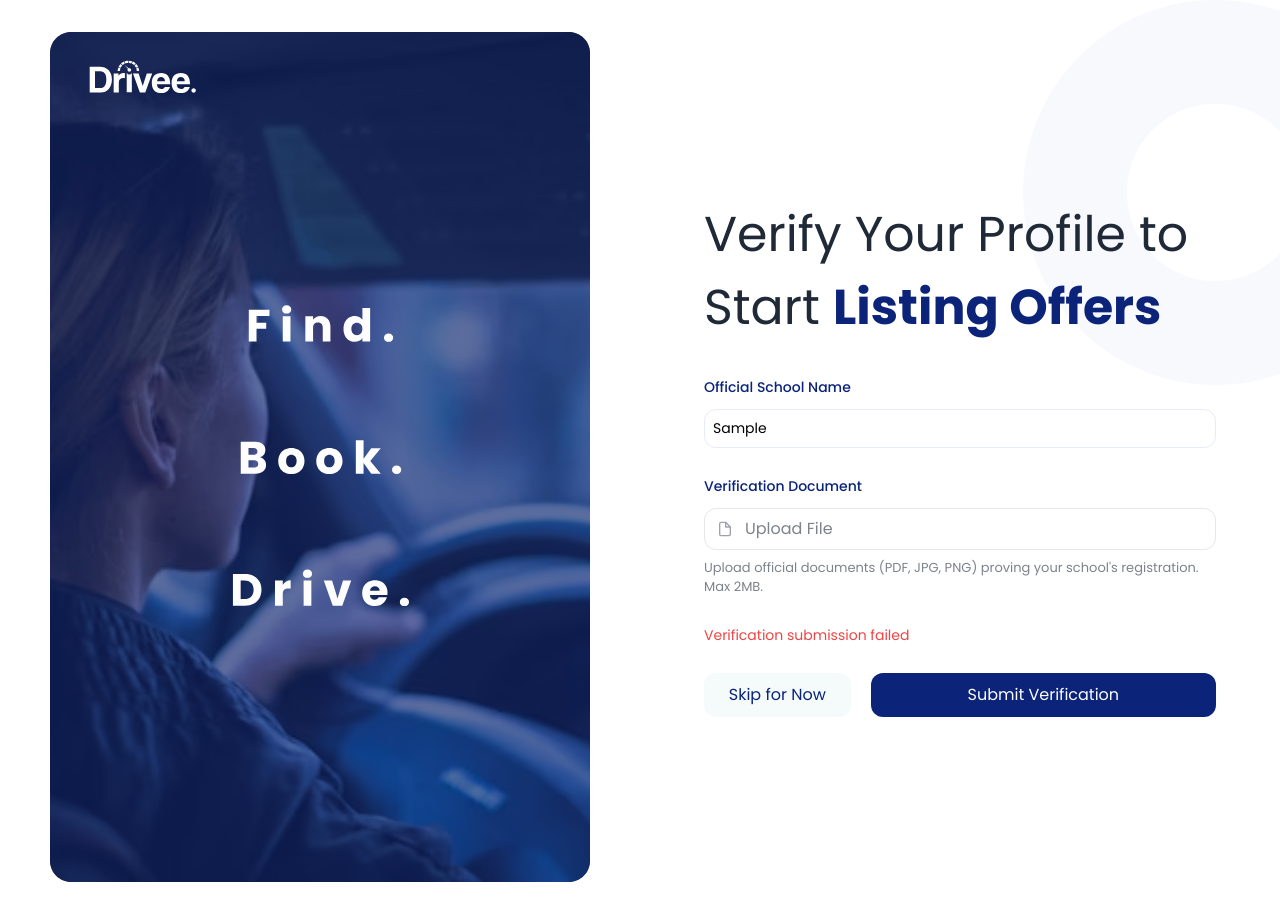
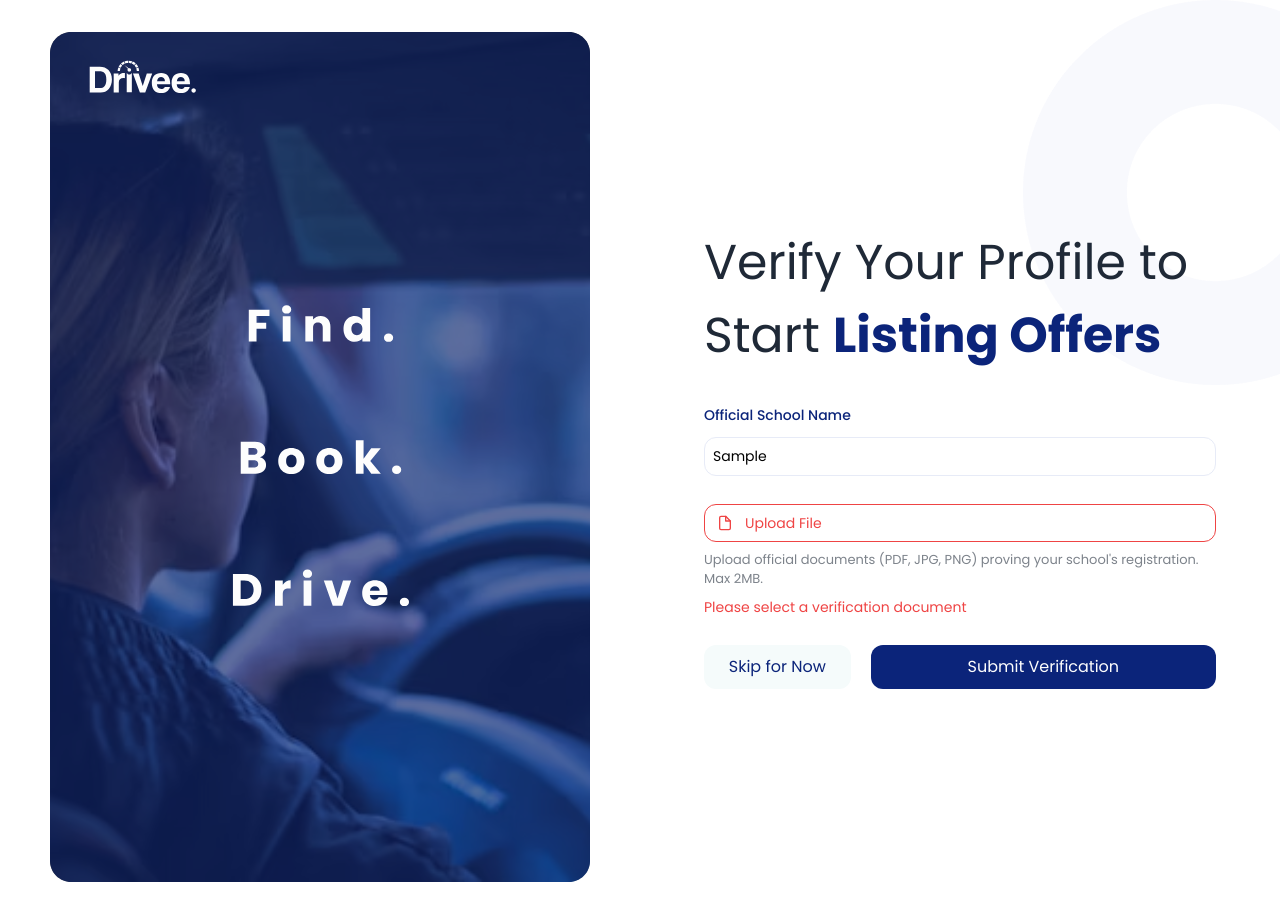
Before and after one commit to WESthhhhh/drivee-frontend, a React (Vite) app: page /verification in a window 1280 px wide. Both pictures are taken after typing "Sample" into the empty fields and a click on the button "Submit Verification". Built offline with nearby package versions, Linux system fonts and the light colour scheme; no server answers.

Commit message:
updated verification form

```diff
--- a/src/components/layouts/auth/verification.jsx
+++ b/src/components/layouts/auth/verification.jsx
@@ -4,100 +4,132 @@ import { toast } from 'react-toastify';
 import { useNavigate } from 'react-router-dom';
 import axios from 'axios';
 import Button from '../../UI/button';
-import { FileInput, PrimaryInput } from '../../UI/formInputs';
+import { PrimaryInput } from '../../UI/formInputs';
+import { FiFile } from 'react-icons/fi';
+
+// Configure axios to send cookies
+axios.defaults.withCredentials = true;
 
 const VerificationForm = () => {
   const {
     register,
     handleSubmit,
     reset,
-    formState: { errors, isValid }
+    formState: { errors }
   } = useForm({
     mode: "onChange",
     defaultValues: {
       schoolName: "",
-      document: null
     }
   });
 
-  const [apiError, setApiError] = useState('');
   const [isLoading, setIsLoading] = useState(false);
   const [signupSuccess, setSignupSuccess] = useState(false);
   const navigate = useNavigate();
   const [selectedFile, setSelectedFile] = useState(null);
+  const [fileName, setFileName] = useState('');
+  const [fileError, setFileError] = useState('');
+  const [showErrors, setShowErrors] = useState(false);
+
+  const handleFileChange = (e) => {
+    const file = e.target.files[0];
+    setFileError('');
+
+    if (!file) return;
+
+    const validTypes = ['application/pdf', 'image/jpeg', 'image/png'];
+    const maxSize = 2 * 1024 * 1024; // 2MB
+
+    if (!validTypes.includes(file.type)) {
+      setFileError('Only PDF, JPG, or PNG files are allowed');
+      return;
+    }
+
+    if (file.size > maxSize) {
+      setFileError('File size must be less than 2MB');
+      return;
+    }
+
+    setSelectedFile(file);
+    setFileName(file.name);
+  };
 
   const onSubmit = async (data) => {
+    setShowErrors(true);
+
+    // Validate both fields
+    const isFileValid = !!selectedFile;
+    const isNameValid = data.schoolName.trim().length >= 3;
+
+    if (!isNameValid || !isFileValid) {
+      if (!isFileValid) setFileError('Please select a verification document');
+      return;
+    }
+
     const formData = new FormData();
     formData.append('schoolName', data.schoolName.trim());
     formData.append('proof', selectedFile);
 
     try {
-      setApiError('');
       setIsLoading(true);
 
-      const response = await axios.post('http://localhost:5000/verifications', formData, {
-        headers: {
-          'Content-Type': 'multipart/form-data',
-          'Authorization': `Bearer ${localStorage.getItem('token')}`
+      // First verify the endpoint exists
+      try {
+        await axios.head('http://localhost:5000/verifications');
+      } catch (headError) {
+        if (headError.response?.status === 404) {
+          toast.error('Verification endpoint not found. Contact support.');
+          return;
         }
-      });
+      }
+
+      const response = await axios.post(
+        'http://localhost:5000/verifications',
+        formData,
+        {
+          headers: { 'Content-Type': 'multipart/form-data' }
+        }
+      );
 
       if (response.status === 201) {
         setSignupSuccess(true);
         toast.success('Verification submitted successfully!');
-        reset();
-        setTimeout(() => {
-          navigate('/dashboard');
-        }, 1500);
+        setTimeout(() => navigate('/profile'), 1500);
       }
     } catch (error) {
-      console.error("[DEBUG] Verification error:", error);
-      let errorMessage = 'Verification submission failed';
+      console.error('Full error:', error);
 
       if (error.response) {
-        if (error.response.data?.error) {
-          errorMessage = error.response.data.error;
-        } else if (error.response.status === 400) {
-          errorMessage = 'Invalid verification data';
-        } else if (error.response.status === 403) {
-          errorMessage = 'Only schools can submit verification';
-        } else if (error.response.status === 413) {
-          errorMessage = 'File size too large';
+        console.log('Error details:', error.response.data);
+
+        if (error.response.status === 403) {
+          if (error.response.data?.error === "Réservé aux écoles.") {
+            toast.error('Only schools can submit verifications');
+          } else if (error.response.data?.error?.includes?.('already verified')) {
+            toast.info('Your school is already verified');
+            navigate('/profile');
+          } else {
+            toast.error('You do not have permission for this action');
           }
+        } else if (error.response.status === 404) {
+          toast.error('Verification service unavailable. Contact support.');
+        } else {
+          toast.error(error.response.data?.message || 'Submission failed');
         }
-
-      setApiError(errorMessage);
+      } else if (error.request) {
+        toast.error('No response from server. Check your connection.');
+      } else {
+        toast.error('Request setup error: ' + error.message);
+      }
     } finally {
       setIsLoading(false);
     }
   };
 
-  const handleFileChange = (e) => {
-    const file = e.target.files[0];
-    if (file) {
-      // Basic validation for file type and size (2MB max)
-      const validTypes = ['application/pdf', 'image/jpeg', 'image/png'];
-      const maxSize = 2 * 1024 * 1024; // 2MB
-
-      if (!validTypes.includes(file.type)) {
-        setApiError('Only PDF, JPG, or PNG files are allowed');
-        return;
-      }
-
-      if (file.size > maxSize) {
-        setApiError('File size must be less than 2MB');
-        return;
-      }
-
-      setSelectedFile(file);
-      setApiError('');
-    }
-  };
-
   return (
-    <div className="max-w-lg mx-auto  md:ml-30 xl:ml-30">
+    <div className="max-w-lg mx-auto md:ml-30 xl:ml-30">
       <h1 className="text-4xl font-regular mb-8 text-text">
-      Verify Your Profile to Start <span className='text-primary font-bold'>Listing Offers </span>
+        Verify Your Profile to Start <span className='text-primary font-bold'>Listing Offers</span>
       </h1>
 
       {signupSuccess && (
@@ -106,37 +138,55 @@ const VerificationForm = () => {
         </div>
       )}
 
-      <form onSubmit={handleSubmit(onSubmit)} className="space-y-7 w-full">
+      <form onSubmit={handleSubmit(onSubmit)} className="space-y-7 w-full" noValidate>
         <PrimaryInput
           label="Official School Name"
           placeholder="As registered in official documents"
-          error={errors.schoolName?.message}
+          error={showErrors && errors.schoolName?.message}
           {...register("schoolName", {
             required: "School name is required",
             minLength: { value: 3, message: "Minimum 3 characters" }
           })}
         />
-        <div className='space-y-2'>
-        <FileInput
-          label="Verification Document"
+
+        <div className="space-y-2">
+          <div className={`flex items-center border rounded-small-md px-3 py-2 ${
+            (fileError || (showErrors && !selectedFile)) ? 'border-red-500' : 'border-border-b50'
+          }`}>
+            <label htmlFor="file-upload" className="flex items-center cursor-pointer gap-3 w-full">
+              <FiFile className={`w-4 h-4 ${
+                (fileError || (showErrors && !selectedFile)) ? 'text-red-500' : 'text-gray-400'
+              }`} />
+              <span className={`text-sm ${
+                (fileError || (showErrors && !selectedFile)) ? 'text-red-500' : 'text-inputtext'
+              } truncate`}>
+                {fileName || "Upload File"}
+              </span>
+            </label>
+            <input
+              id="file-upload"
+              type="file"
+              className="hidden"
               onChange={handleFileChange}
               accept=".pdf,.jpg,.jpeg,.png"
-          error={errors.document?.message}
-          required
             />
+          </div>
+
           <p className="text-[13px] text-inputtext">
             Upload official documents (PDF, JPG, PNG) proving your school's registration. Max 2MB.
           </p>
+
+          {(fileError || (showErrors && !selectedFile)) && (
+            <p className="text-sm text-red-500 mt-1">
+              {fileError || 'Please select a verification document'}
+            </p>
+          )}
         </div>
-
-        {apiError && (
-          <div className="text-red-500 text-sm">{apiError}</div>
-        )}
 
         <div className="flex justify-between items-center gap-5">
           <Button
             type="ghost"
-            onClick={() => navigate('/dashboard')}
+            onClick={() => navigate('/profile')}
             className="w-[40%]"
           >
             Skip for Now
@@ -146,7 +196,7 @@ const VerificationForm = () => {
             type="primary"
             htmlType="submit"
             className="w-full"
-            // disabled={!isValid || !selectedFile || isLoading}
+            disabled={isLoading}
             loading={isLoading}
           >
             Submit Verification
```
Lines whose indentation alone changed are shown as unchanged.
